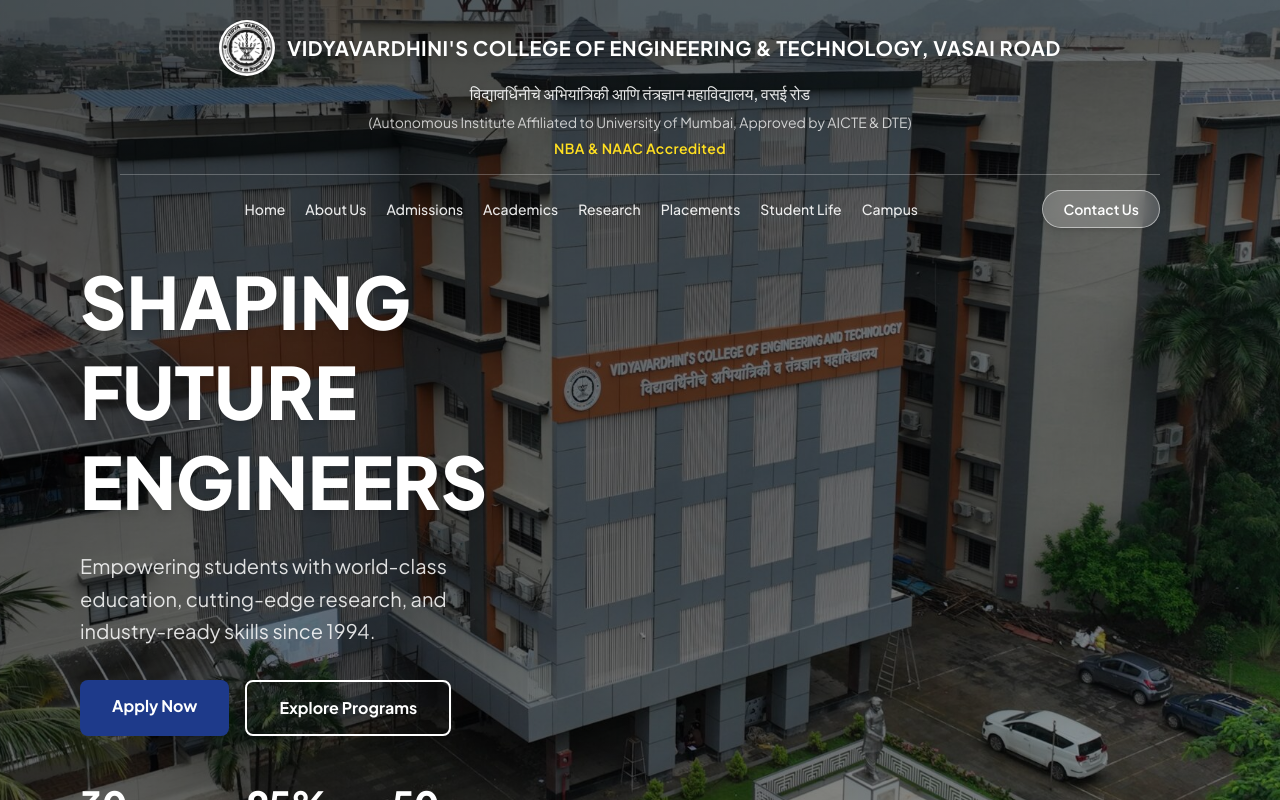
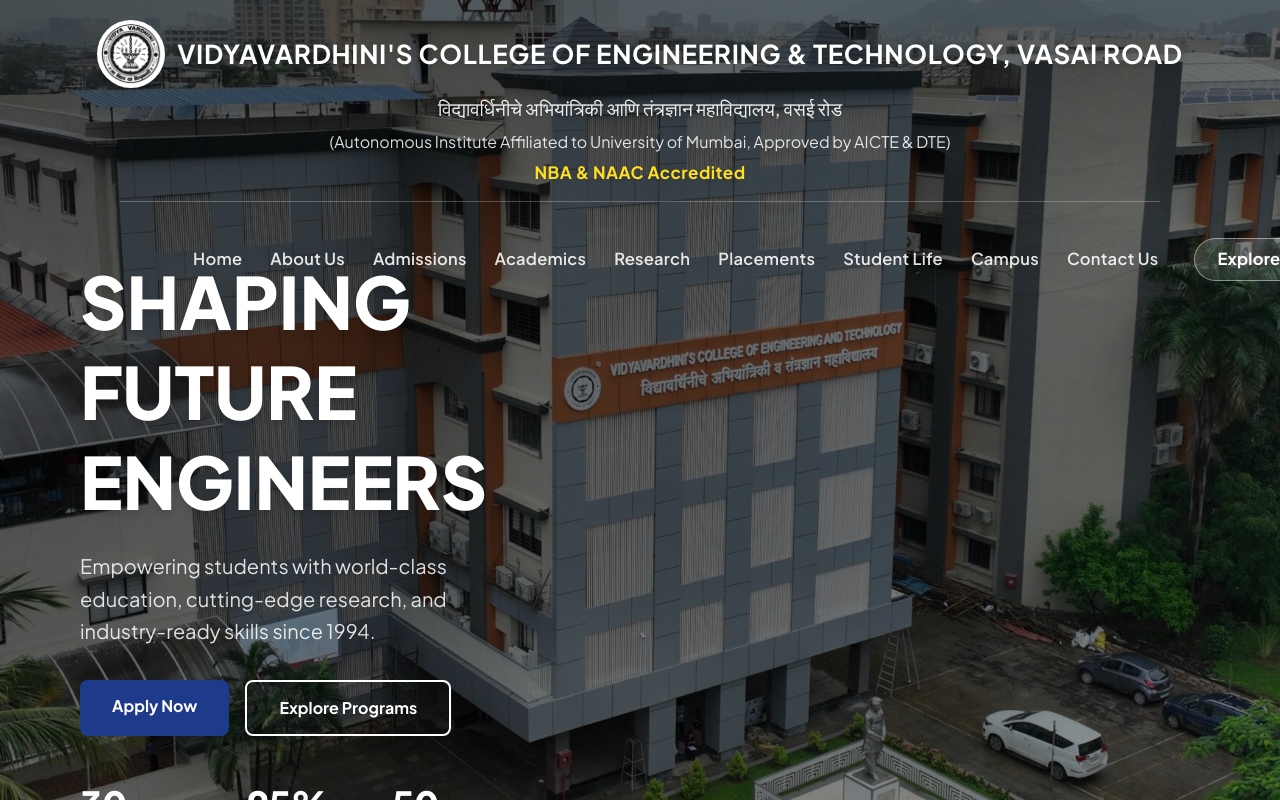
Before and after one commit to Yash-8055v/MDMCollegeWebsite, a React (Vite) app: page / in a window 1280 px wide. Shown: the top 800 px of the page. Built offline with nearby package versions, Linux system fonts and the light colour scheme.

Commit message:
mvp done

```diff
--- a/src/components/CollegeHeader.jsx
+++ b/src/components/CollegeHeader.jsx
@@ -6,7 +6,7 @@ export default function CollegeHeader({ scrolled }) {
       className={`w-full transition-all duration-500 ease-in-out overflow-hidden ${
         scrolled
           ? 'max-h-0 opacity-0 py-0'
-          : 'max-h-44 opacity-100 py-5'
+          : 'max-h-[300px] opacity-100 py-5'
       }`}
     >
       <div
@@ -19,25 +19,25 @@ export default function CollegeHeader({ scrolled }) {
           <img
             src={logo}
             alt="VCET Logo"
-            className="w-12 h-12 md:w-14 md:h-14 rounded-full bg-white p-0.5 shadow-md"
+            className="w-14 h-14 md:w-16 md:h-16 lg:w-[68px] lg:h-[68px] rounded-full bg-white p-1 shadow-md shrink-0"
           />
-          <h1 className="text-base sm:text-lg md:text-xl font-bold text-white leading-snug uppercase tracking-wide font-jakarta drop-shadow-md">
+          <h1 className="text-lg sm:text-xl md:text-2xl lg:text-[26px] font-bold text-white leading-snug uppercase tracking-wide font-jakarta drop-shadow-md">
             Vidyavardhini's College Of Engineering &amp; Technology, Vasai Road
           </h1>
         </div>
 
         {/* Marathi Title */}
-        <p className="text-sm md:text-base text-white/90 font-medium drop-shadow-sm">
+        <p className="text-base md:text-lg lg:text-[19px] text-white/90 font-medium drop-shadow-sm">
           विद्यावर्धिनीचे अभियांत्रिकी आणि तंत्रज्ञान महाविद्यालय, वसई रोड
         </p>
 
         {/* Affiliation */}
-        <p className="text-xs md:text-sm text-white/75">
+        <p className="text-sm md:text-base lg:text-[16px] text-white/85">
           (Autonomous Institute Affiliated to University of Mumbai, Approved by AICTE &amp; DTE)
         </p>
 
         {/* Accreditation */}
-        <p className="text-sm font-semibold text-yellow-300 tracking-wide drop-shadow-sm">
+        <p className="text-base md:text-[17px] font-bold text-yellow-300 tracking-wide drop-shadow-sm">
           NBA &amp; NAAC Accredited
         </p>
       </div>
--- a/src/components/Navbar.jsx
+++ b/src/components/Navbar.jsx
@@ -1,24 +1,44 @@
-import { useState } from 'react';
+import { useState, useRef, useEffect } from 'react';
 import logo from '../assets/logo.png';
 
 const navLinks = [
-  { label: 'Home', href: '#home' },
-  { label: 'About Us', href: '#about' },
-  { label: 'Admissions', href: '#admissions' },
-  { label: 'Academics', href: '#departments' },
-  { label: 'Research', href: '#achievements' },
-  { label: 'Placements', href: '#placements' },
-  { label: 'Student Life', href: '#gallery' },
-  { label: 'Campus', href: '#gallery' },
+  { label: 'Home',        href: '#home' },
+  { label: 'About Us',    href: '#about' },
+  { label: 'Admissions',  href: '#admissions' },
+  { label: 'Academics',   href: '#departments' },
+  { label: 'Research',    href: '#achievements' },
+  { label: 'Placements',  href: '#placements' },
+  { label: 'Student Life',href: '#gallery' },
+  { label: 'Campus',      href: '#gallery' },
+  { label: 'Contact Us',  href: '#contact' },
 ];
 
-// scrolled is passed from Home.jsx which owns the shared scroll state
+const exploreLinks = [
+  { label: 'Video',        icon: 'play_circle',  href: '#video' },
+  { label: 'ERP Portal',   icon: 'manage_accounts', href: '#erp' },
+  { label: 'Convocation',  icon: 'school',       href: '#convocation' },
+];
+
 export default function Navbar({ scrolled }) {
-  const [isOpen, setIsOpen] = useState(false);
+  const [isOpen, setIsOpen]       = useState(false);
+  const [exploreOpen, setExploreOpen] = useState(false);
+  const dropRef = useRef(null);
+
+  /* close explore dropdown on outside click */
+  useEffect(() => {
+    const handler = (e) => {
+      if (dropRef.current && !dropRef.current.contains(e.target)) {
+        setExploreOpen(false);
+      }
+    };
+    document.addEventListener('mousedown', handler);
+    return () => document.removeEventListener('mousedown', handler);
+  }, []);
 
   const handleLinkClick = (e, href) => {
     e.preventDefault();
     setIsOpen(false);
+    setExploreOpen(false);
     const el = document.querySelector(href);
     if (el) el.scrollIntoView({ behavior: 'smooth' });
   };
@@ -27,67 +47,92 @@ export default function Navbar({ scrolled }) {
     <nav
       className={`w-full transition-all duration-500 ease-in-out ${
         scrolled
-          ? 'bg-blue-900/85 backdrop-blur-xl shadow-2xl'
+          ? 'bg-blue-950/90 shadow-2xl'
           : 'bg-transparent'
       }`}
     >
-      <div className="max-w-[1200px] mx-auto px-6 md:px-10 lg:px-20 py-3.5 flex items-center justify-between gap-6">
+      <div
+        className={`max-w-[1400px] mx-auto px-6 md:px-10 lg:px-16 flex items-center gap-6 transition-all duration-500 ${
+          scrolled ? 'py-3' : 'py-4'
+        }`}
+      >
 
-        {/* Logo + VCET — slides in when scrolled */}
+        {/* ── LEFT: Logo + Name ── */}
         <a
           href="#home"
           onClick={(e) => handleLinkClick(e, '#home')}
           className={`flex items-center gap-3 shrink-0 transition-all duration-500 ${
             scrolled
               ? 'opacity-100 translate-y-0'
-              : 'opacity-0 -translate-y-3 pointer-events-none w-0 overflow-hidden'
+              : 'opacity-0 -translate-y-2 pointer-events-none'
           }`}
           aria-hidden={!scrolled}
         >
           <img
             src={logo}
             alt="VCET Logo"
-            className="w-9 h-9 rounded-full bg-white p-0.5 shadow-md"
+            className="w-9 h-9 rounded-full bg-white p-0.5 shadow-lg"
           />
-          <span className="text-white font-bold text-lg tracking-tight font-jakarta whitespace-nowrap">
+          <span className="text-white font-extrabold text-lg tracking-tight whitespace-nowrap">
             VCET
           </span>
         </a>
 
-        {/* Desktop Nav Links — centered */}
-        <div className="hidden lg:flex items-center gap-5 flex-1 justify-center">
+        {/* ── CENTER: Nav links ── */}
+        <div className="hidden lg:flex items-center gap-1 flex-1 justify-center">
           {navLinks.map((link) => (
             <a
               key={link.label}
               href={link.href}
               onClick={(e) => handleLinkClick(e, link.href)}
-              className="text-white/90 text-sm font-medium hover:text-white transition-colors relative group whitespace-nowrap"
+              className="navbar-link"
             >
               {link.label}
-              {/* Underline slide-in on hover */}
-              <span className="absolute -bottom-0.5 left-0 h-0.5 w-0 bg-white group-hover:w-full transition-all duration-300 rounded-full" />
+              <span className="navbar-link-bar" />
             </a>
           ))}
         </div>
 
-        {/* CTA Button + Hamburger — always on the right */}
-        <div className="flex items-center gap-3 shrink-0">
-          <a
-            href="#contact"
-            onClick={(e) => handleLinkClick(e, '#contact')}
-            className={`hidden sm:inline-flex items-center justify-center px-5 py-2 rounded-full font-semibold text-sm transition-all duration-300 hover:scale-105 whitespace-nowrap ${
-              scrolled
-                ? 'bg-white text-blue-900 shadow-lg hover:bg-blue-50 hover:shadow-xl'
-                : 'bg-white/20 text-white border border-white/50 hover:bg-white/30 backdrop-blur-sm shadow-md'
+        {/* ── RIGHT: Explore Us ── */}
+        <div ref={dropRef} className="hidden lg:block relative shrink-0">
+          <button
+            onClick={() => setExploreOpen(!exploreOpen)}
+            className={`explore-btn ${exploreOpen ? 'explore-btn--open' : ''} ${
+              scrolled ? 'explore-btn--scrolled' : ''
             }`}
           >
-            Contact Us
+            Explore Us
+            <span
+              className="material-symbols-outlined text-base ml-1 transition-transform duration-300"
+              style={{ transform: exploreOpen ? 'rotate(180deg)' : 'rotate(0deg)' }}
+            >
+              expand_more
+            </span>
+          </button>
+
+          {/* Dropdown */}
+          <div className={`explore-dropdown ${exploreOpen ? 'explore-dropdown--open' : ''}`}>
+            <p className="explore-dropdown-label">Quick Access</p>
+            {exploreLinks.map((item) => (
+              <a
+                key={item.label}
+                href={item.href}
+                onClick={(e) => handleLinkClick(e, item.href)}
+                className="explore-item"
+              >
+                <span className="material-symbols-outlined explore-item-icon">
+                  {item.icon}
+                </span>
+                {item.label}
               </a>
+            ))}
+          </div>
+        </div>
 
-          {/* Hamburger (mobile) */}
+        {/* ── Hamburger (mobile) ── */}
         <button
           onClick={() => setIsOpen(!isOpen)}
-            className="lg:hidden text-white p-2 focus:outline-none"
+          className="lg:hidden text-white p-2 ml-auto focus:outline-none"
           aria-label="Toggle menu"
         >
           <span className="material-symbols-outlined text-2xl">
@@ -95,32 +140,44 @@ export default function Navbar({ scrolled }) {
           </span>
         </button>
       </div>
-      </div>
 
-      {/* Mobile Dropdown */}
+      {/* ── Mobile Dropdown ── */}
       <div
         className={`lg:hidden overflow-hidden transition-all duration-300 ${
-          isOpen ? 'max-h-[500px] opacity-100' : 'max-h-0 opacity-0'
-        } bg-blue-900/95 backdrop-blur-md`}
+          isOpen ? 'max-h-[600px] opacity-100' : 'max-h-0 opacity-0'
+        } bg-blue-950/95`}
       >
-        <div className="px-6 pb-6 pt-2 flex flex-col gap-4">
+        <div className="px-6 pb-6 pt-2 flex flex-col gap-1">
           {navLinks.map((link) => (
             <a
               key={link.label}
               href={link.href}
               onClick={(e) => handleLinkClick(e, link.href)}
-              className="text-white/90 text-sm font-medium hover:text-white transition-colors py-2 border-b border-white/10"
+              className="text-white/85 text-[15px] font-semibold hover:text-white hover:pl-2 transition-all duration-200 py-2.5 border-b border-white/10"
             >
               {link.label}
             </a>
           ))}
+
+          {/* Mobile Explore Us */}
+          <div className="mt-3">
+            <p className="text-white/40 text-[10px] font-bold uppercase tracking-widest mb-2">
+              Quick Access
+            </p>
+            {exploreLinks.map((item) => (
               <a
-            href="#contact"
-            onClick={(e) => handleLinkClick(e, '#contact')}
-            className="sm:hidden bg-white text-blue-900 px-6 py-2 rounded-full font-semibold text-sm text-center mt-2"
+                key={item.label}
+                href={item.href}
+                onClick={(e) => handleLinkClick(e, item.href)}
+                className="flex items-center gap-3 text-white/80 text-[14px] font-semibold py-2.5 hover:text-white transition-colors"
               >
-            Contact Us
+                <span className="material-symbols-outlined text-[18px] text-cyan-400">
+                  {item.icon}
+                </span>
+                {item.label}
               </a>
+            ))}
+          </div>
         </div>
       </div>
     </nav>
--- a/src/index.css
+++ b/src/index.css
@@ -558,3 +558,163 @@ body {
   font-weight: 600;
   line-height: 1.6;
 }
+
+/* =====================
+   NAVBAR
+   ===================== */
+
+/* Desktop nav link */
+.navbar-link {
+  position: relative;
+  color: rgba(255, 255, 255, 0.88);
+  font-size: 16.5px;
+  font-weight: 600;
+  padding: 8px 12px;
+  border-radius: 6px;
+  white-space: nowrap;
+  text-decoration: none;
+  transition: color 0.2s ease, background 0.2s ease;
+  letter-spacing: 0.015em;
+}
+
+.navbar-link:hover {
+  color: #ffffff;
+  background: rgba(255, 255, 255, 0.08);
+}
+
+/* Animated underline bar */
+.navbar-link-bar {
+  position: absolute;
+  bottom: 2px;
+  left: 10px;
+  right: 10px;
+  height: 2px;
+  border-radius: 2px;
+  background: #22D3EE;
+  transform: scaleX(0);
+  transform-origin: left center;
+  transition: transform 0.3s cubic-bezier(0.22, 1, 0.36, 1);
+}
+
+.navbar-link:hover .navbar-link-bar {
+  transform: scaleX(1);
+}
+
+/* ── Explore Us button ── */
+.explore-btn {
+  display: inline-flex;
+  align-items: center;
+  gap: 4px;
+  padding: 8px 22px;
+  border-radius: 50px;
+  font-size: 16.5px;
+  font-weight: 700;
+  letter-spacing: 0.015em;
+  white-space: nowrap;
+  cursor: pointer;
+  border: 1.5px solid rgba(255, 255, 255, 0.45);
+  background: rgba(255, 255, 255, 0.12);
+  color: white;
+  backdrop-filter: blur(8px);
+  transition: all 0.25s ease;
+}
+
+.explore-btn:hover,
+.explore-btn--open {
+  background: rgba(255, 255, 255, 0.22);
+  border-color: rgba(255, 255, 255, 0.7);
+  box-shadow: 0 4px 20px rgba(0, 0, 0, 0.15);
+}
+
+/* When scrolled — white pill button */
+.explore-btn--scrolled {
+  background: white;
+  color: #1E3A8A;
+  border-color: transparent;
+  box-shadow: 0 2px 12px rgba(0, 0, 0, 0.12);
+}
+
+.explore-btn--scrolled:hover,
+.explore-btn--scrolled.explore-btn--open {
+  background: #EFF6FF;
+  box-shadow: 0 4px 20px rgba(0, 0, 0, 0.15);
+}
+
+/* ── Explore dropdown ── */
+.explore-dropdown {
+  position: absolute;
+  top: calc(100% + 12px);
+  right: 0;
+  width: 200px;
+  background: rgba(15, 23, 50, 0.97);
+  backdrop-filter: blur(24px);
+  -webkit-backdrop-filter: blur(24px);
+  border: 1px solid rgba(255, 255, 255, 0.1);
+  border-radius: 16px;
+  padding: 10px 8px;
+  box-shadow: 0 20px 60px rgba(0, 0, 0, 0.4), 0 0 0 1px rgba(255,255,255,0.04);
+  opacity: 0;
+  pointer-events: none;
+  transform: translateY(8px) scale(0.97);
+  transform-origin: top right;
+  transition: opacity 0.25s ease, transform 0.25s cubic-bezier(0.22, 1, 0.36, 1);
+  z-index: 100;
+}
+
+.explore-dropdown--open {
+  opacity: 1;
+  pointer-events: auto;
+  transform: translateY(0) scale(1);
+}
+
+/* Section label */
+.explore-dropdown-label {
+  font-size: 10px;
+  font-weight: 800;
+  color: rgba(255, 255, 255, 0.3);
+  text-transform: uppercase;
+  letter-spacing: 0.12em;
+  padding: 4px 10px 8px;
+}
+
+/* Each link row */
+.explore-item {
+  display: flex;
+  align-items: center;
+  gap: 10px;
+  padding: 9px 10px;
+  border-radius: 10px;
+  color: rgba(255, 255, 255, 0.8);
+  font-size: 14px;
+  font-weight: 600;
+  text-decoration: none;
+  transition: background 0.2s ease, color 0.2s ease, padding-left 0.2s ease;
+}
+
+.explore-item:hover {
+  background: rgba(255, 255, 255, 0.08);
+  color: white;
+  padding-left: 14px;
+}
+
+.explore-item-icon {
+  font-size: 18px !important;
+  color: #22D3EE;
+  flex-shrink: 0;
+}
+
+/* ── Scroll-triggered navbar slide-down animation ── */
+@keyframes navbar-slide-in {
+  from {
+    opacity: 0;
+    transform: translateY(-10px);
+  }
+  to {
+    opacity: 1;
+    transform: translateY(0);
+  }
+}
+
+nav {
+  animation: navbar-slide-in 0.6s cubic-bezier(0.22, 1, 0.36, 1) both;
+}
```
Lines whose indentation alone changed are shown as unchanged.
